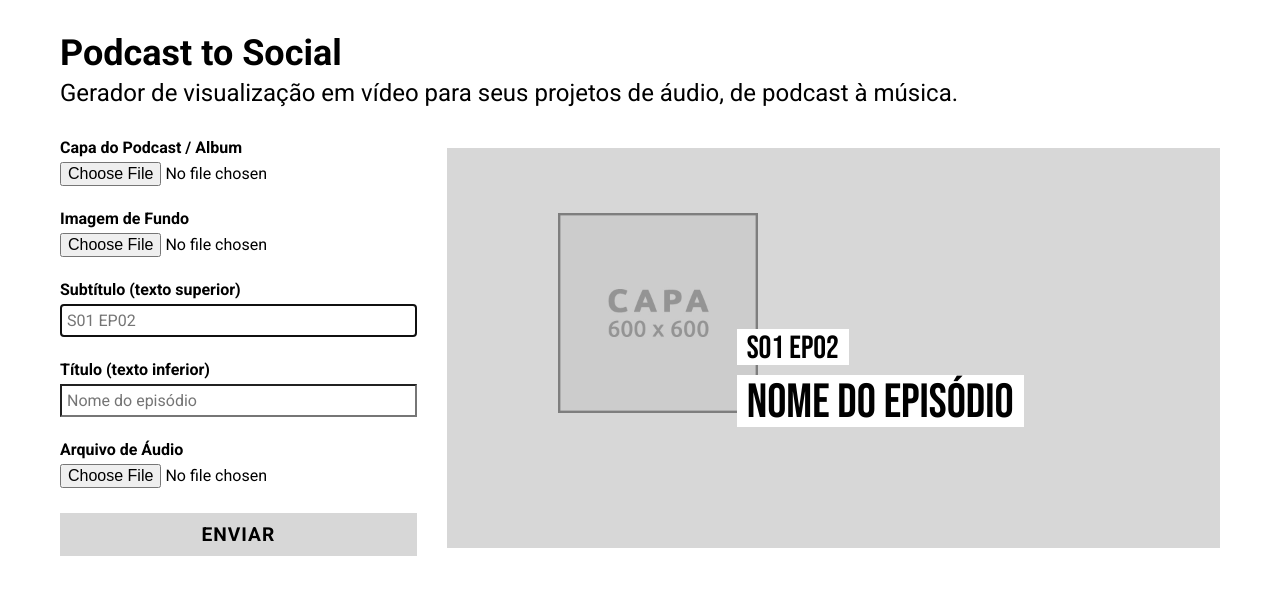
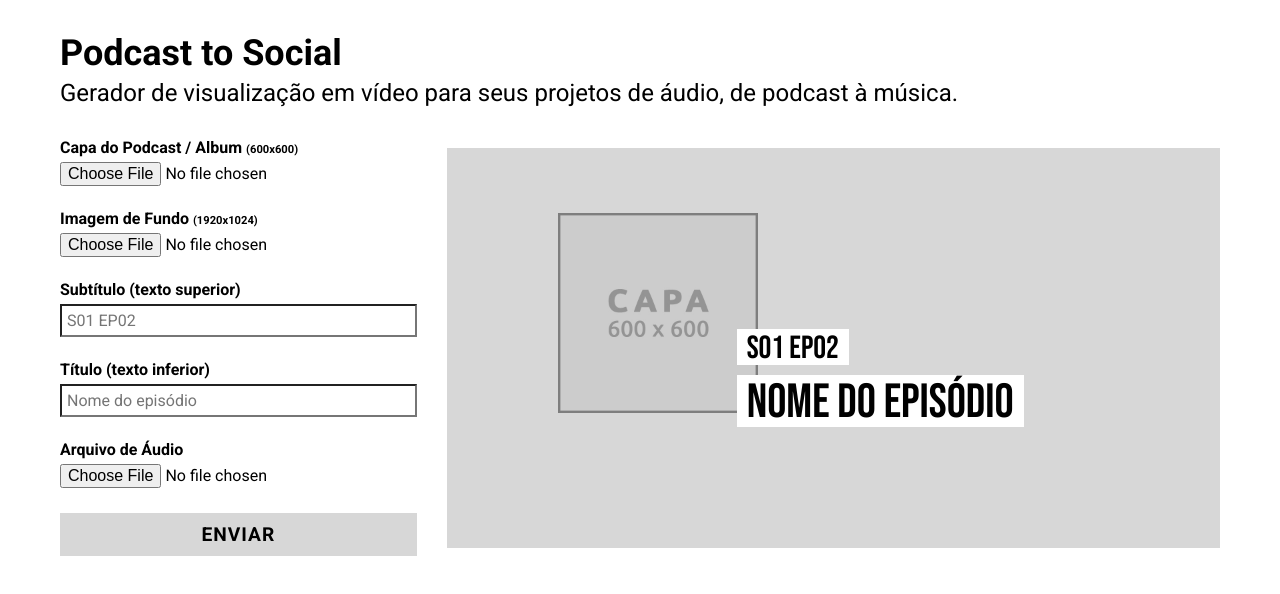
Before and after one commit to luchesigui/audio-visualizer, a website: page index.html in a window 1280 px wide. Drawn offline with nearby package versions, Linux system fonts and the light colour scheme; files that its build step writes are made by us from their sources; files whose address does not match are found by name.

Commit message:
Adiciona tamanho maximo para os títulos

```diff
--- a/index.html
+++ b/index.html
@@ -16,20 +16,20 @@
     <div class="grupo">
       <form data-testid="form" action="/api" method="post">
         <label for="cover">
-          Capa do Podcast / Album
+          Capa do Podcast / Album <small>(600x600)</small>
           <input required type="file" name="cover" id="cover" />
         </label>
         <label for="background">
-          Imagem de Fundo
+          Imagem de Fundo <small>(1920x1024)</small>
           <input required type="file" name="background" id="background" />
         </label>
         <label for="subtitle">
           Subtítulo (texto superior)
-          <input required type="text" placeholder="S01 EP02" name="subtitle" id="subtitle" autofocus />
+          <input required type="text" maxlength="45" placeholder="S01 EP02" name="subtitle" id="subtitle" />
         </label>
         <label for="titulo">
           Título (texto inferior)
-          <input required type="text" placeholder="Nome do episódio" name="title" id="title" />
+          <input required type="text" maxlength="30" placeholder="Nome do episódio" name="title" id="title" />
         </label>
         <label for="audio">
           Arquivo de Áudio
```
